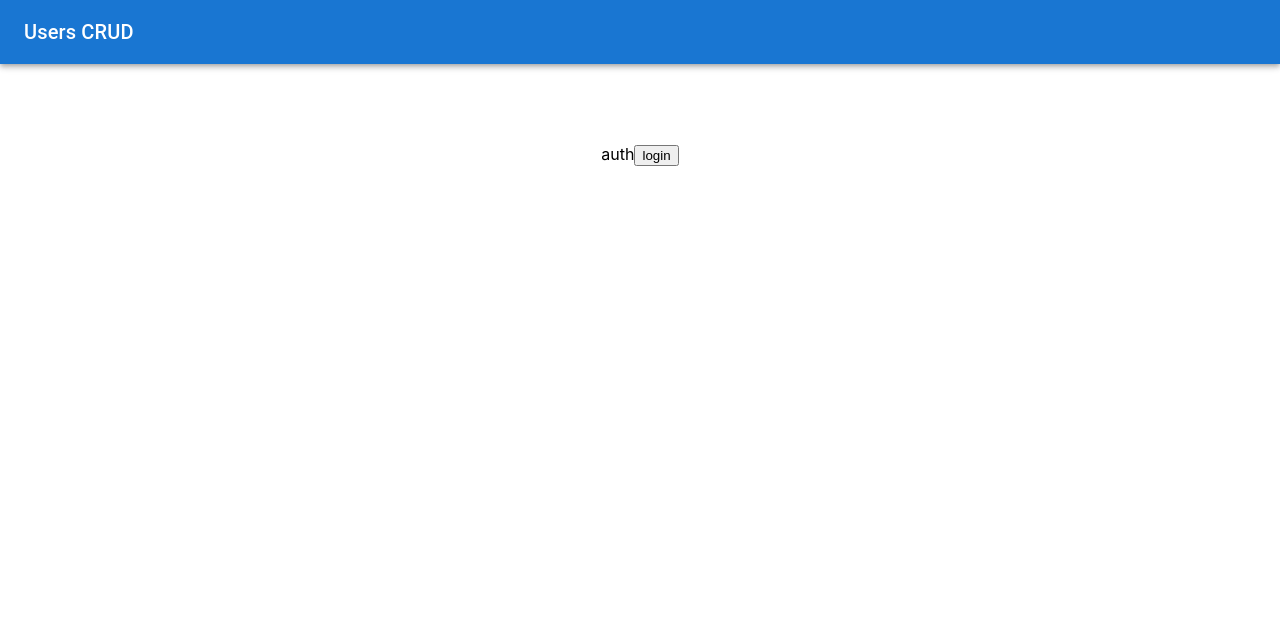
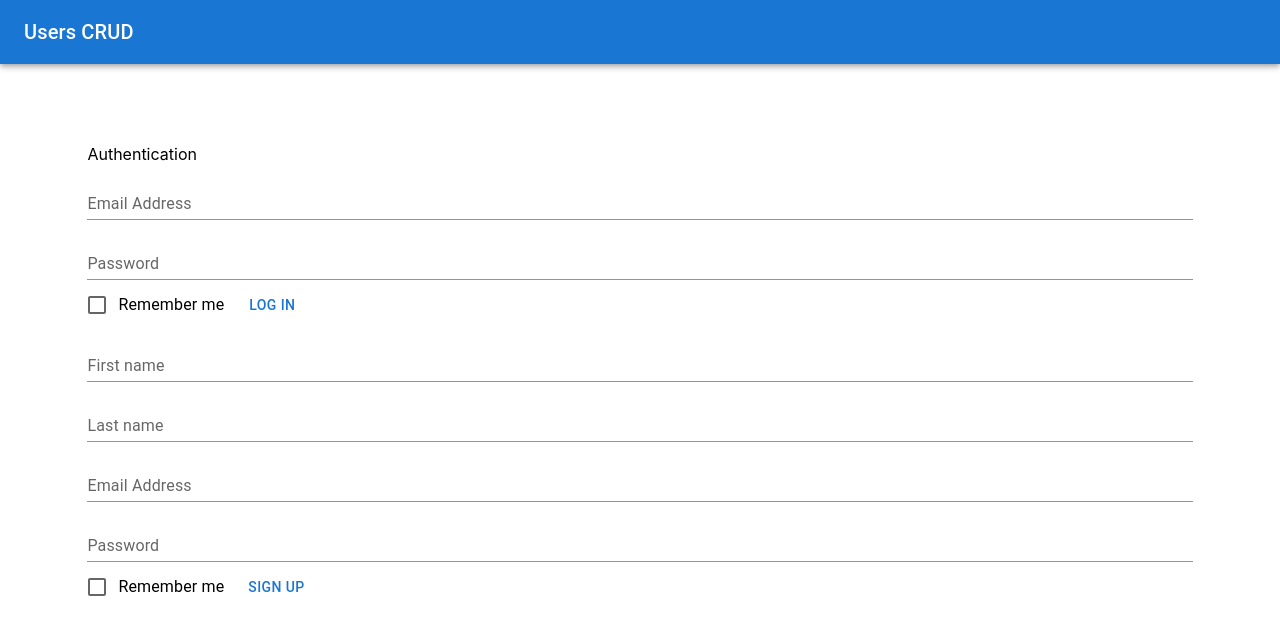
Before and after one commit to PashkevichTania/Users-CRUD-App, a React (Create React App) app in the folder users-crud-app/: page /auth in a window 1280 px wide. Shown: the top 634 px of the page. Built offline with nearby package versions, Linux system fonts and the light colour scheme; no server answers.

Commit message:
refactor: components

```diff
--- a/users-crud-app/src/pages/Auth/Auth.jsx
+++ b/users-crud-app/src/pages/Auth/Auth.jsx
@@ -1,29 +1,16 @@
 import React from 'react';
-import {login} from "services/auth";
-import {useHistory} from "react-router-dom";
+import LoginForm from "components/LoginForm/LoginForm";
+import SignUpForm from "components/SignUpForm/SignUpForm";
 
 
 const Auth = () => {
 
-  const history = useHistory()
-
-
-  const loginHandler = async () => {
-    const res = await login({
-      email: "ann.forman@mail.comm",
-      password: "123"
-    })
-    console.log('res:s2 ', res)
-
-    if (res.isAuth) {
-      history.push('/home')
-    }
-  }
 
   return (
     <div>
-      auth
-      <button onClick={loginHandler}>login</button>
+      Authentication
+      <LoginForm />
+      <SignUpForm />
     </div>
   );
 };
--- a/users-crud-app/src/pages/home/home.jsx
+++ b/users-crud-app/src/pages/home/home.jsx
@@ -7,7 +7,8 @@ import CreateForm from "components/PopupForms/CreateForm";
 import {Button} from "@mui/material";
 import AddCircleOutlineIcon from '@mui/icons-material/AddCircleOutline';
 import UpdateForm from "components/PopupForms/UpdateForm";
-import {useQueryMultiple} from "hooks/useQueryMultiple";
+import {useQuery} from "react-query";
+import {getAllUsersPaginated} from "services/apiRequests";
 
 
 export default function Home() {
@@ -15,10 +16,10 @@ export default function Home() {
   const dispatch = useGlobalDispatchContext();
   const [error, setError] = useState(null)
 
-  const [
-    {error: errorImages, data: dataImages},
+  const
     {isLoading: isLoadingUsers, error: errorUsers, data: dataUsers}
-  ] = useQueryMultiple()
+      = useQuery('getUsers', () =>
+      getAllUsersPaginated(1));
 
   if (isLoadingUsers) return (<MainWrapper>{'Loading...'}</MainWrapper>)
 
@@ -35,12 +36,6 @@ export default function Home() {
     }
   }
 
-  if (errorImages) {
-    console.log(errorImages)
-  }
-  if (dataImages) {
-    dispatch({type: ACTION_TYPES.SET_IMAGES, payload: dataImages.results})
-  }
 
   const handleOpenCreateForm = () => {
     dispatch({type: ACTION_TYPES.CREATE_FORM_OPENED, payload: true})
```
Also changed, not shown: users-crud-app/src/components/App.jsx (+0 -7 lines).
